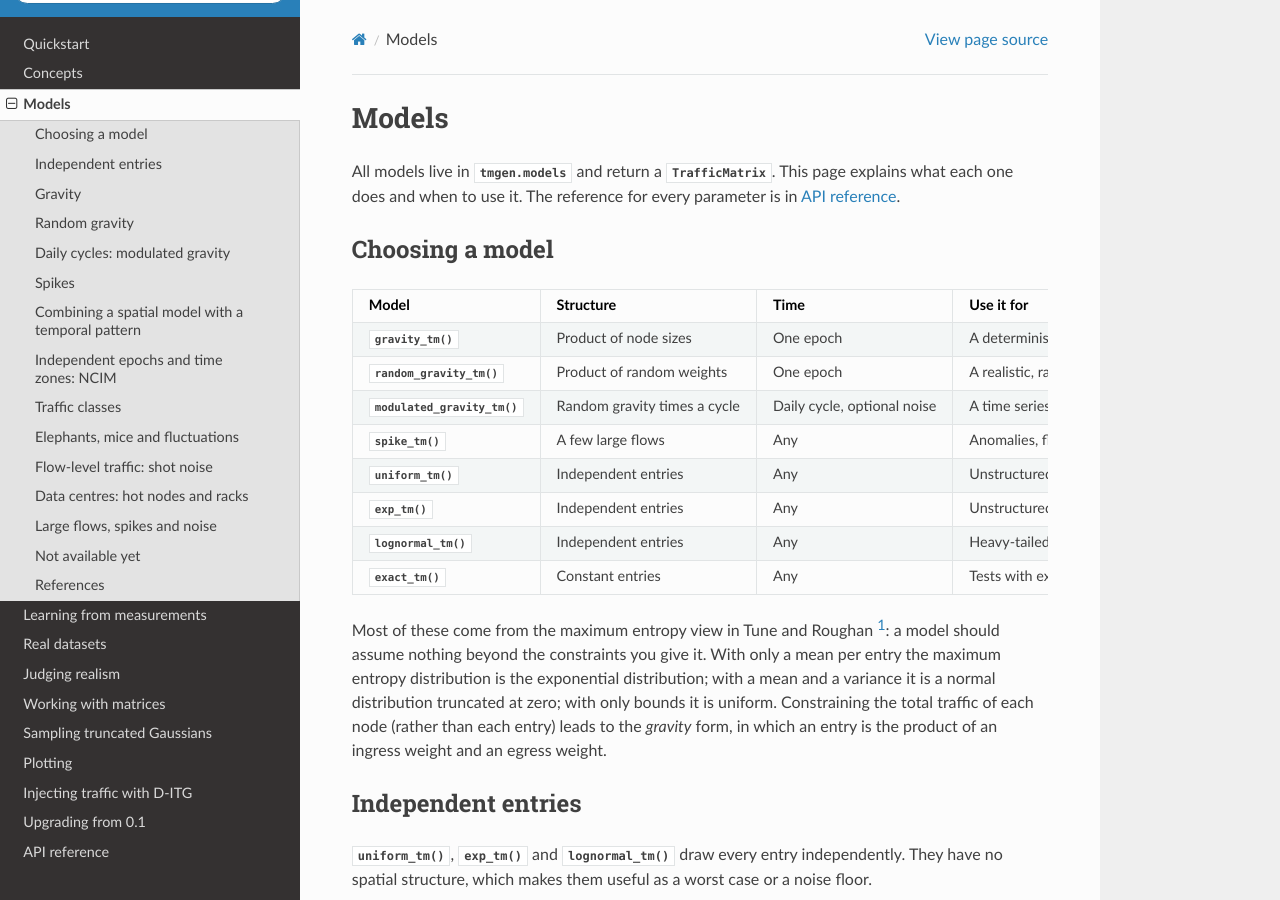
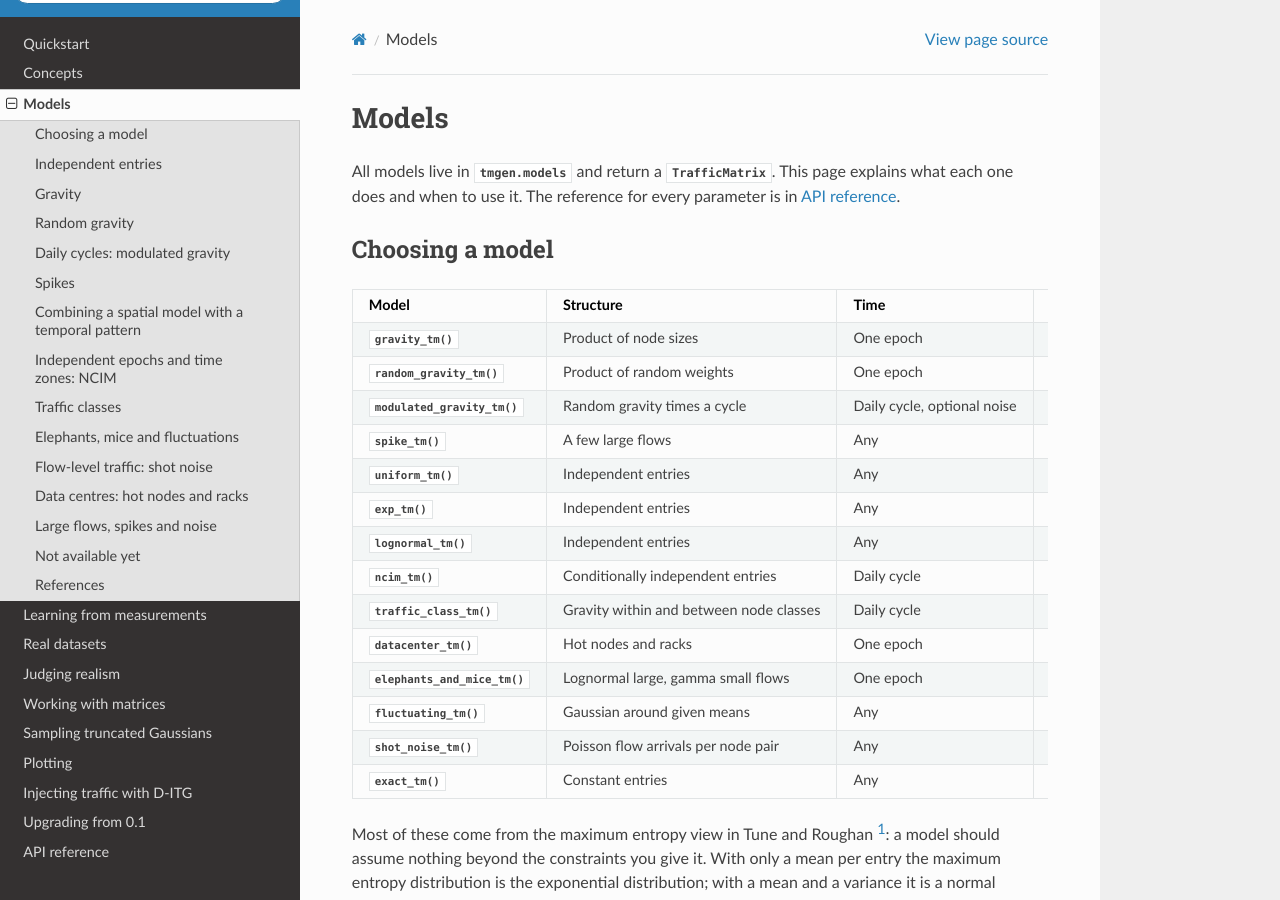
Before and after one commit to progwriter/TMgen, a Sphinx documentation site: the page built from docs/models.rst, in a window 1280 px wide and 900 px high. Built offline with Sphinx 7.4.7 and the Read the Docs theme 3.1.0, drawn with Linux system fonts in a browser that asks for light colours; some of the changed text lies outside the part shown.

Commit message:
docs: Update the model table and docs index
The model table lacked the six newer models and the index did not
mention the low-rank, datasets and metrics pages. Also shorten the
README source install, which repeated DEVELOPMENT.md, and drop a
duplicated spike-plus-background example.

```diff
--- a/docs/index.rst
+++ b/docs/index.rst
@@ -33,6 +33,10 @@ Where to go next
 :doc:`models`
    The models, when to use each, and how to combine them.
 
+:doc:`lowrank`, :doc:`datasets`, :doc:`metrics`
+   Learn a model from measured matrices, load real Abilene traffic, and compare
+   synthetic with real series.
+
 :doc:`io`
    Reading entries, NumPy interoperability, and the ``.npz`` and CSV formats.
 
--- a/docs/models.rst
+++ b/docs/models.rst
@@ -44,6 +44,30 @@ Choosing a model
      - Independent entries
      - Any
      - Heavy-tailed unstructured load
+   * - :py:func:`~tmgen.models.ncim_tm`
+     - Conditionally independent entries
+     - Daily cycle
+     - The paper's NCIM, with per-node traffic and variance control
+   * - :py:func:`~tmgen.models.traffic_class_tm`
+     - Gravity within and between node classes
+     - Daily cycle
+     - Traffic shares between groups of nodes
+   * - :py:func:`~tmgen.models.datacenter_tm`
+     - Hot nodes and racks
+     - One epoch
+     - Data centre skew and rack locality
+   * - :py:func:`~tmgen.models.elephants_and_mice_tm`
+     - Lognormal large, gamma small flows
+     - One epoch
+     - Mean rates of a backbone link
+   * - :py:func:`~tmgen.models.fluctuating_tm`
+     - Gaussian around given means
+     - Any
+     - Noise whose size follows the mean
+   * - :py:func:`~tmgen.models.shot_noise_tm`
+     - Poisson flow arrivals per node pair
+     - Any
+     - Bursty, flow-level series
    * - :py:func:`~tmgen.models.exact_tm`
      - Constant entries
      - Any
@@ -168,12 +192,6 @@ or add it to a smooth model:
 >>> tm = spike_tm(num_nodes=5, num_spikes=3, mean_spike=200, num_epochs=4, rng=0)
 >>> int((tm.matrix > 0).sum())
 3
-
-Matrices of the same shape can be added with ``+``, so a background model plus
-spikes is one line:
-
->>> background = exp_tm(num_nodes=5, mean_entry=10, num_epochs=4, rng=1)
->>> combined = background + tm
 
 Combining a spatial model with a temporal pattern
 -------------------------------------------------
```
Also changed, not shown: README.md (+4 -16 lines).
